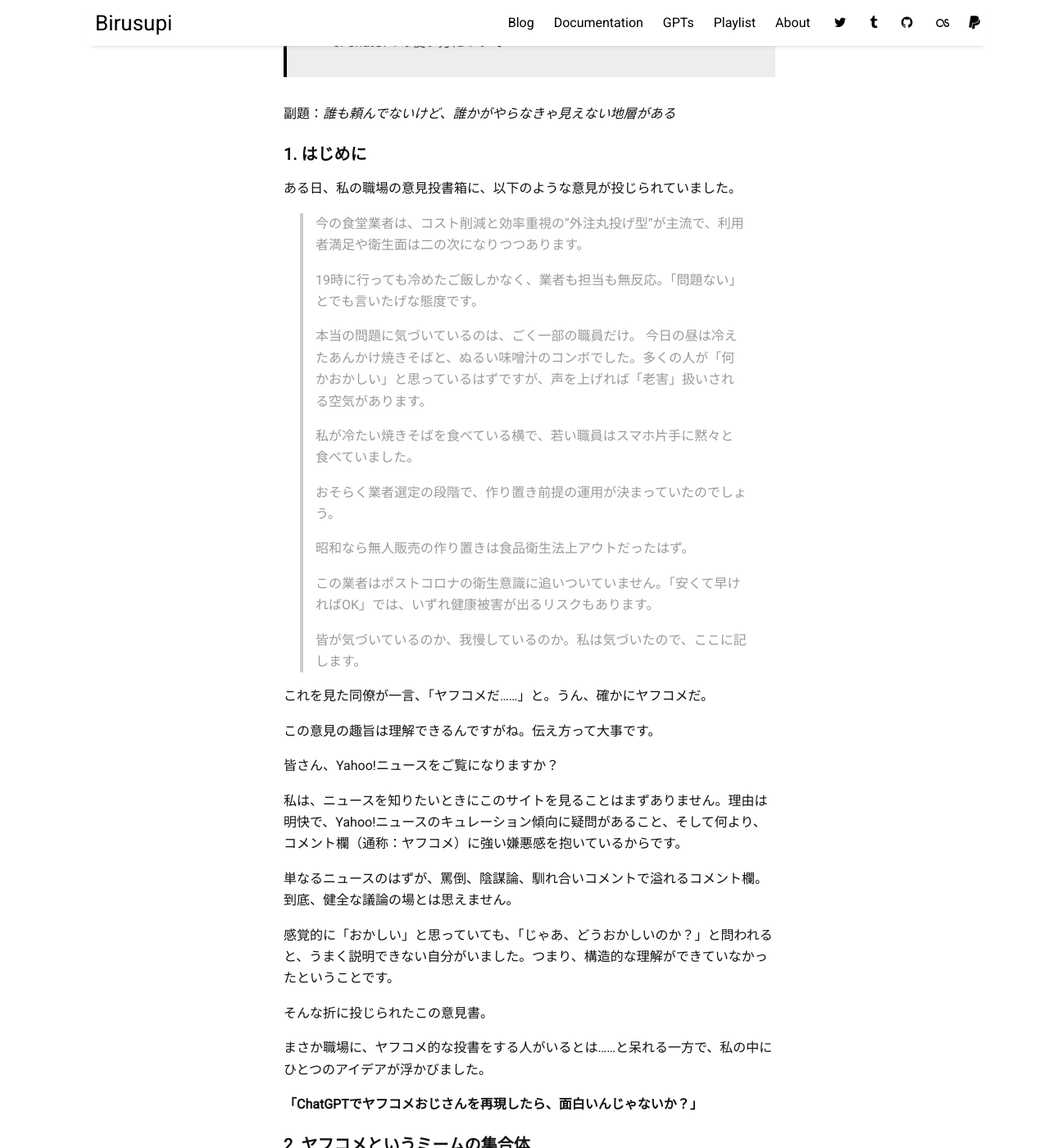
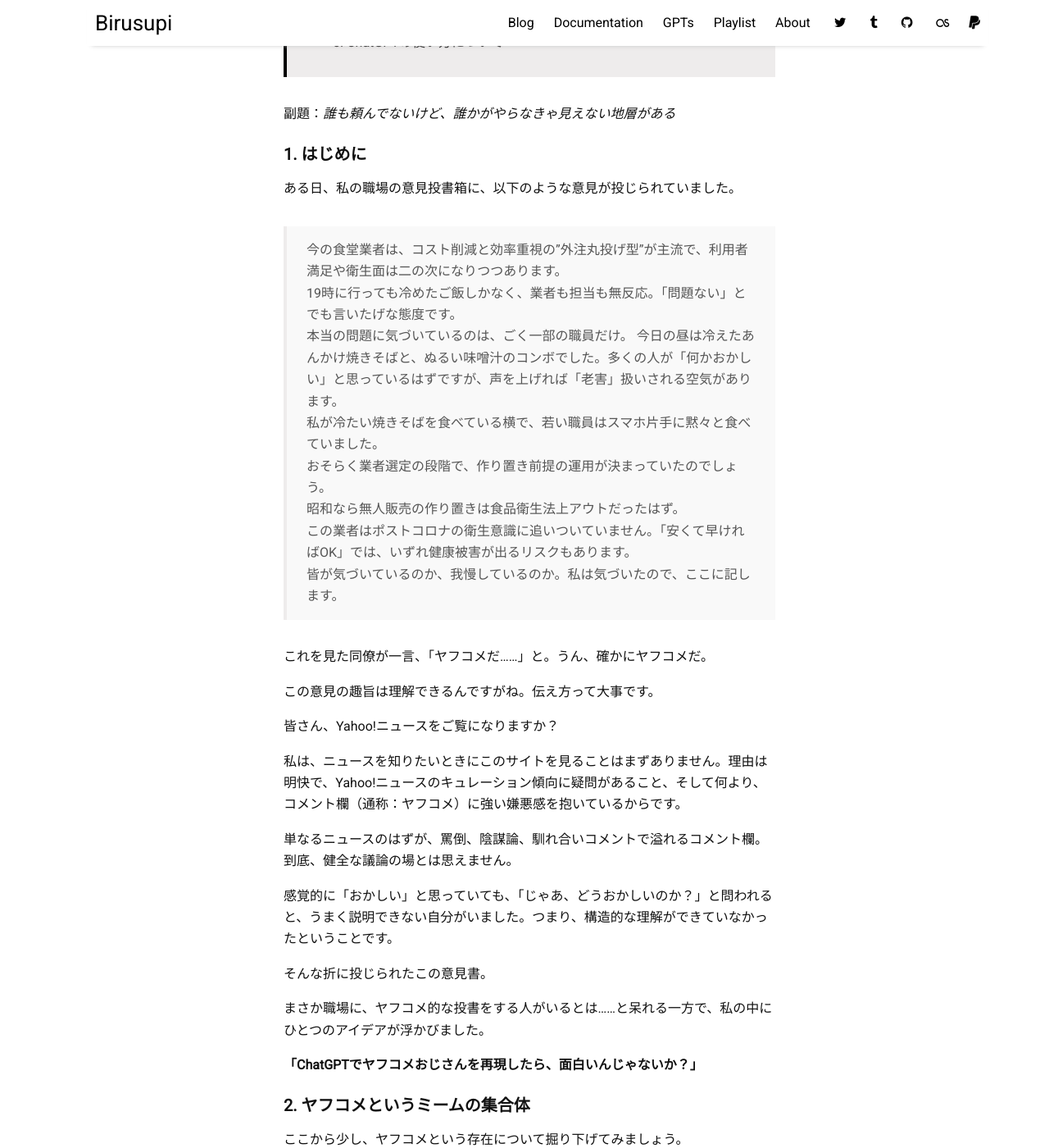
Before and after one commit to spira-unplugged/birusupi, a Jekyll site: the page built from _posts/2025-04-20-yhcm.md, in a window 1280 px wide and 1400 px high, scrolled down 852 px. Shown: the whole window at 82% size. Built offline with Jekyll 4.4.1, drawn with Linux system fonts in a browser that asks for light colours; nearby versions of some CDN libraries.

Commit message:
引用ブロックとコードブロックのスタイルを追加 リンクテキストを強調表示 フィードの更新日時を修正

```diff
--- a/_posts/2025-04-20-yhcm.md
+++ b/_posts/2025-04-20-yhcm.md
@@ -174,7 +174,7 @@ ChatGPTには、Plus以上のユーザー向けにプロンプトをカスタマ
 
 作成したGPTはこちら。
 
-[ヤフコメ - ChatGPT](https://chatgpt.com/g/g-67c6e6936a5881918e0cf253591bc1d4-yahukome){:target="_blank" rel="noopener noreferrer"}
+[**ヤフコメ - ChatGPT**](https://chatgpt.com/g/g-67c6e6936a5881918e0cf253591bc1d4-yahukome){:target="_blank" rel="noopener noreferrer"}
 
 ぜひ彼とのコミュニケーションを楽しんでください。生成した文章をヤフコメ欄に投稿するなどはしないようにしてください。
 
--- a/assets/css/main.scss
+++ b/assets/css/main.scss
@@ -119,8 +119,45 @@ img {
   text-decoration: none;
 }
 
+// =============================
+// 引用ブロック
+// =============================
+
+blockquote {
+  margin: 2rem 0;
+  padding: 1rem 1.5rem;
+  background: #f9f9f9;
+  border-left: 4px solid #eeecec;
+  color: #555;
+  border-radius: 0px;
+}
+
+blockquote p {
+  margin: 0;
+}
+
 .post-navigation a:hover {
   background: #e0e0e0;
+}
+
+// =============================
+// コードブロック
+// =============================
+
+pre {
+  background: #222;
+  color: #fff;
+  padding: 1rem;
+  border-radius: 6px;
+  overflow-x: auto;
+  position: relative; /* コピーボタン配置用 */
+  font-family: $code-font-family;
+}
+
+code {
+  background: transparent;
+  color: inherit;
+  font-family: $code-font-family;
 }
 
 // =============================
```
Also changed, not shown: 1 other file.
